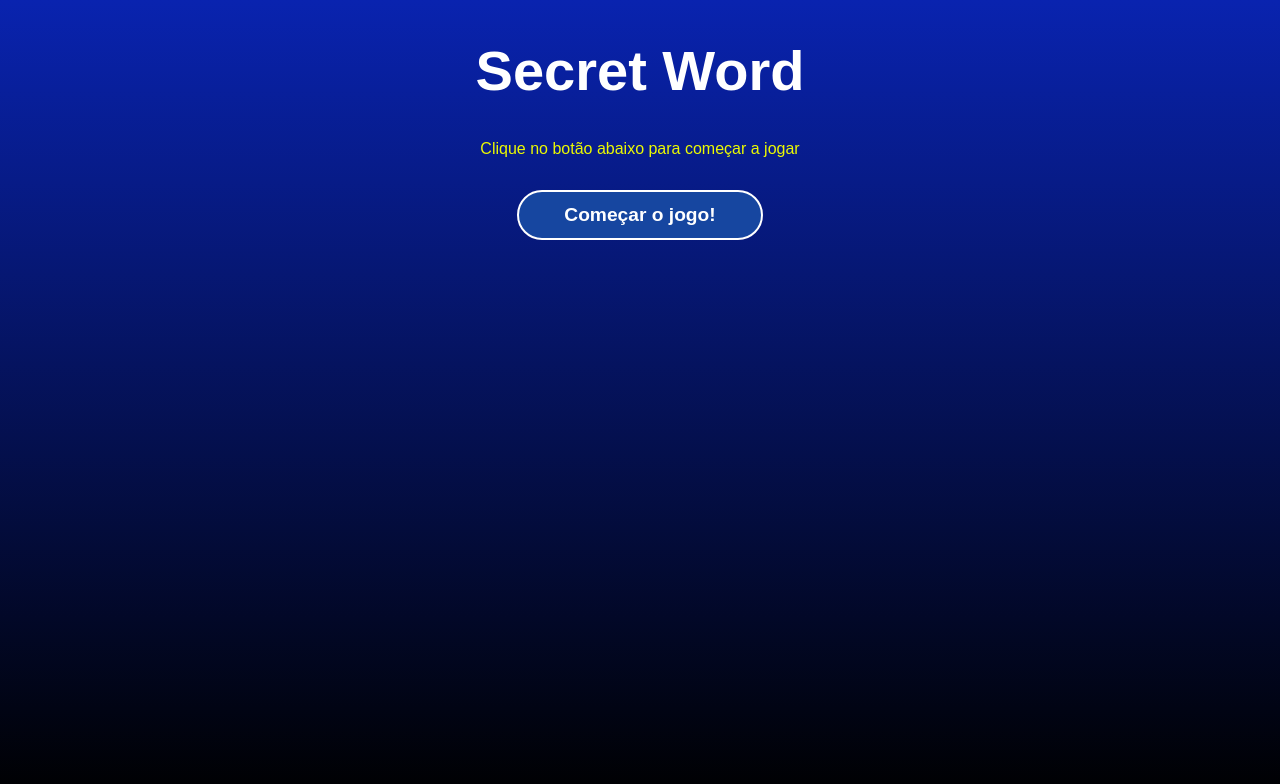
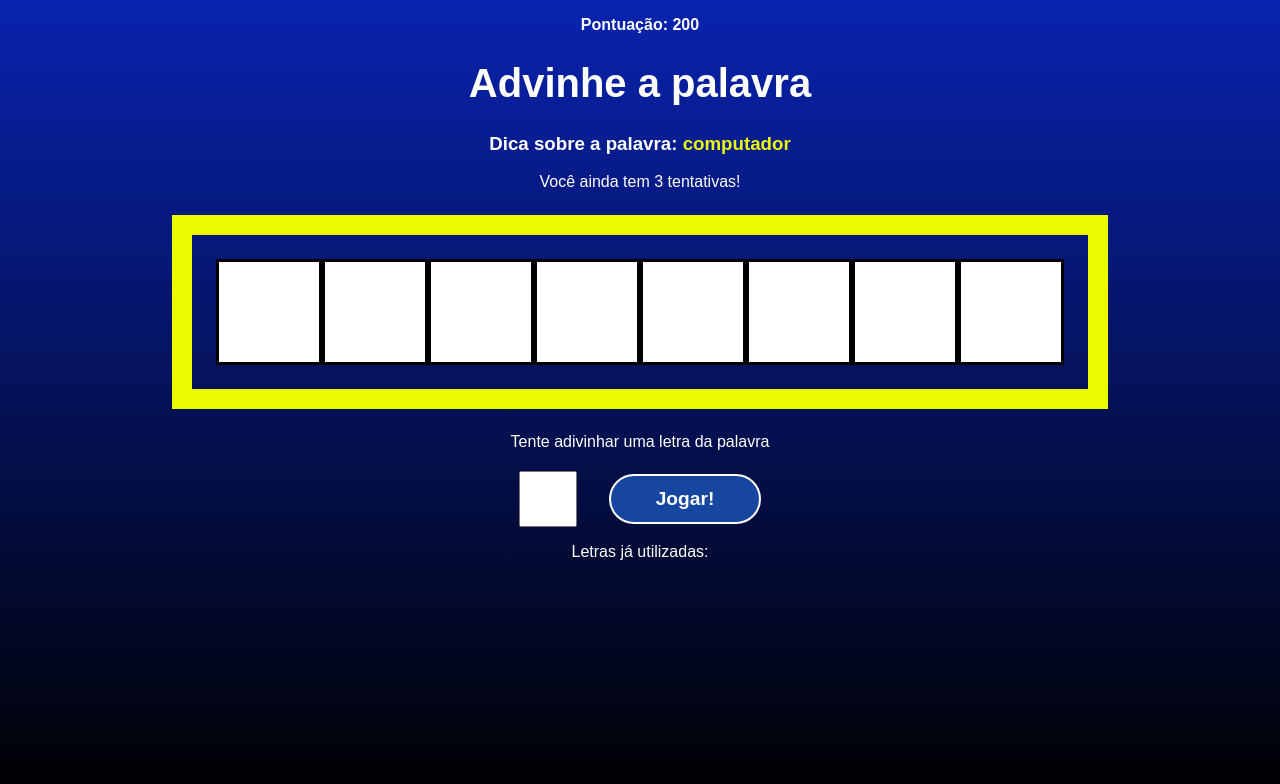
Before and after one commit to SilvaRDev/curso-react, a React (Vite) app in the folder 7-SECRET-WORD/secretword/: page / in a window 1280 px wide. Shown: the top 784 px of the page. Built offline with nearby package versions, Linux system fonts and the light colour scheme.

Commit message:
Projeto finalizado.

```diff
--- a/7-SECRET-WORD/secretword/src/App.jsx
+++ b/7-SECRET-WORD/secretword/src/App.jsx
@@ -33,7 +33,7 @@ function App() {
   const [guesses, setGuesses] = useState(guessesQty)
   const [score, setScore] = useState(0)
 
-  const pickWordAndCategory = () => {
+  const pickWordAndCategory = useCallback(() => {
     // Pick a random category
     const categories = Object.keys(words)
     const category =
@@ -48,10 +48,13 @@ function App() {
     console.log(word)
 
     return { word, category }
-  }
+  }, [words])
 
   // Starts the secret word game
-  const startGame = () => {
+  const startGame = useCallback(() => {
+    // Clear all letters
+    clearLetterStates()
+
     // Pick word and pick category]
     const { word, category } = pickWordAndCategory()
 
@@ -69,7 +72,7 @@ function App() {
     setLetters(wordLetters)
 
     setGameStage(stages[1].name)
-  }
+  }, [pickWordAndCategory])
 
   // Process the letter input
   const verifyLetter = (letter) => {
@@ -104,6 +107,7 @@ function App() {
     setWrongLetters([])
   }
 
+  // Check if guesses ended
   useEffect(() => {
     if (guesses <= 0) {
       // Reset all states
@@ -112,6 +116,22 @@ function App() {
       setGameStage(stages[2].name)
     }
   }, [guesses])
+
+  // Check win condition
+  useEffect(() => {
+
+    const uniqueLetters = [... new Set(letters)]
+
+    // win condition
+    if(guessedLetters.length === uniqueLetters.length) {
+      // add score
+      setScore((actualScore) => (actualScore += 100))
+
+      // Restart game with a new word
+      startGame()
+    }
+
+  }, [guessedLetters, letters, startGame])
 
   // Restarts the game
   const retry = () => {
```
